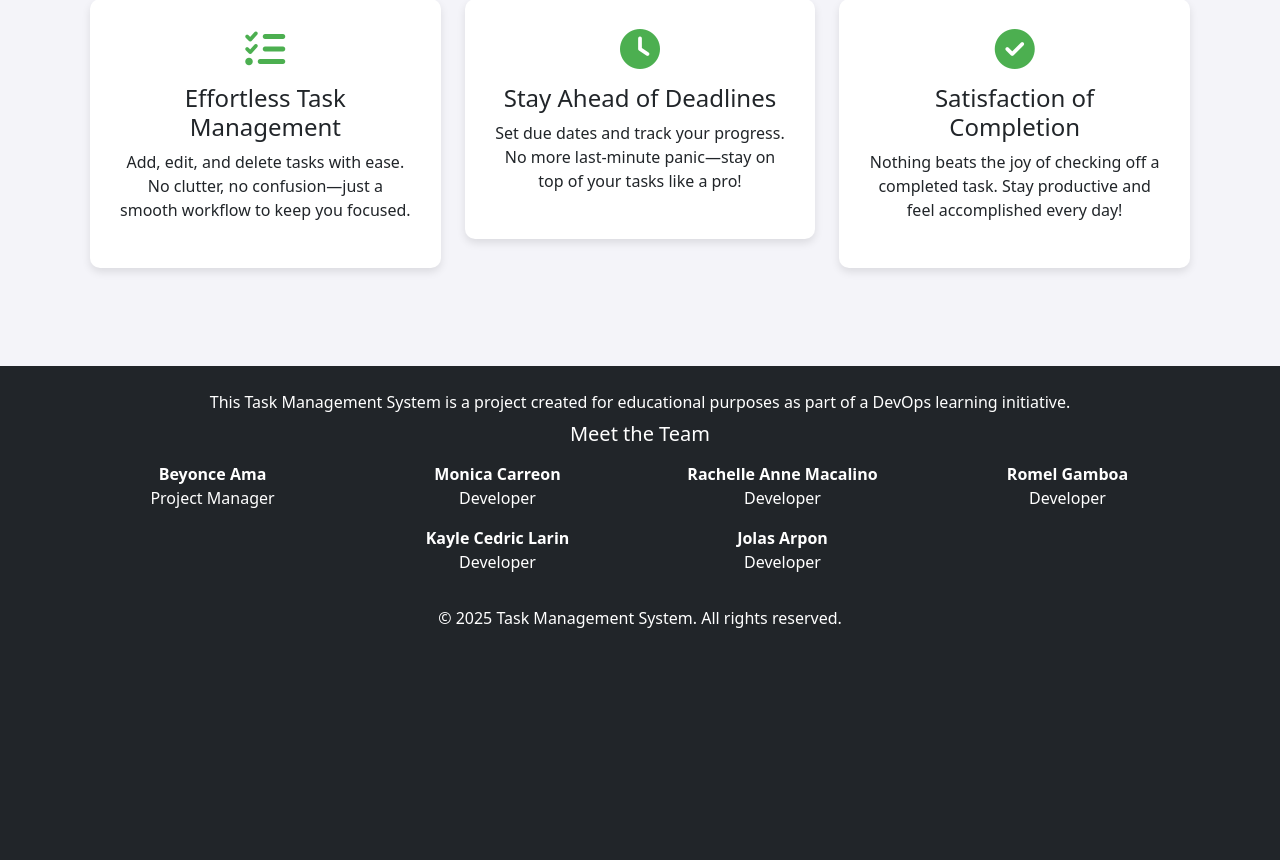
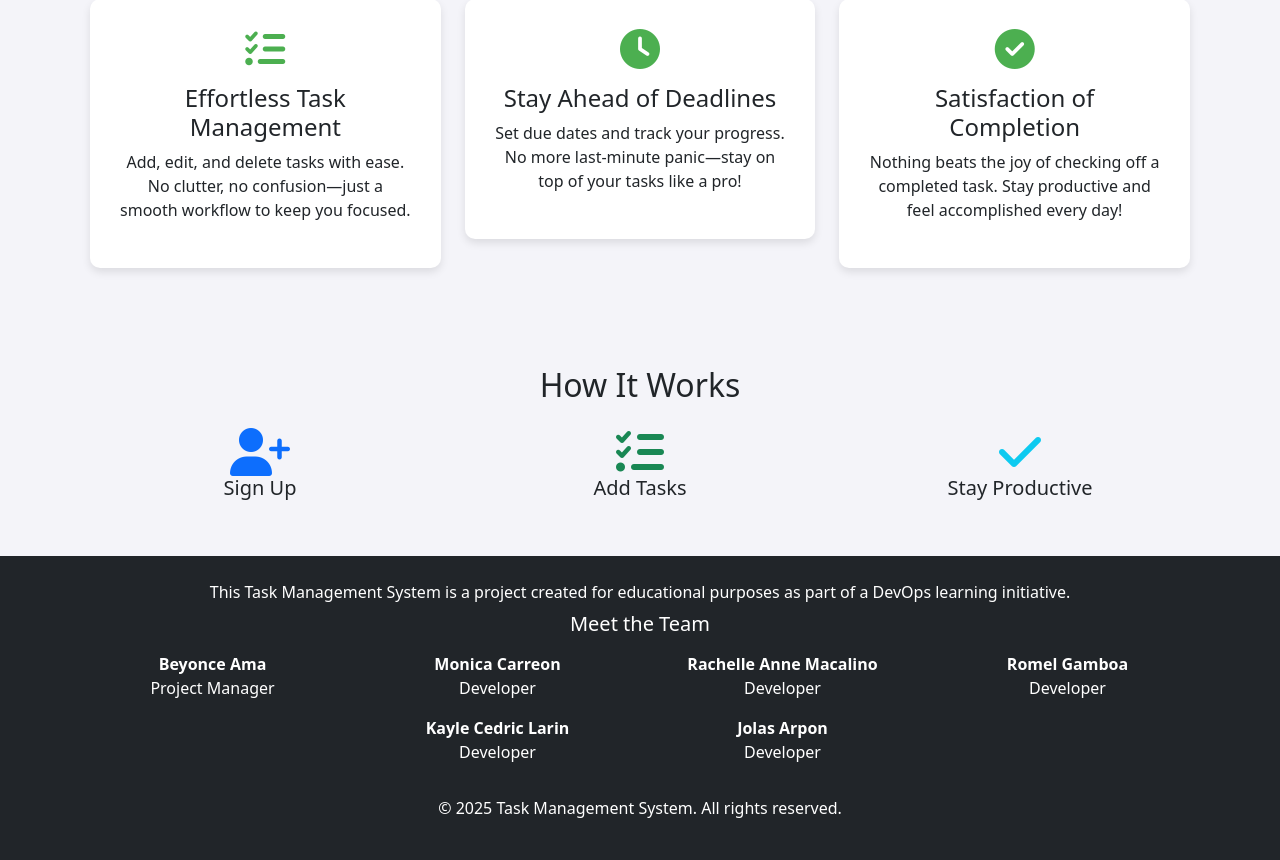
Before and after one commit to beyonce-ama/task-manager, a PHP site: page / in a window 1280 px wide. Shown: the part 374-1234 px from the top of the page. Before the commit the page ends 1002 px from the top, so only its background shows below. Run offline with PHP 8.4, Linux system fonts and the light colour scheme; some libraries are stand-ins or nearby versions.

Commit message:
editted by "Romel Gamboa""

```diff
--- a/index.php
+++ b/index.php
@@ -109,6 +109,24 @@
         </div>
     </div>
 
+    <div class="container mt-5">
+        <h2 class="text-center">How It Works</h2>
+        <div class="row text-center mt-4">
+            <div class="col-md-4">
+                <i class="fas fa-user-plus fa-3x text-primary"></i>
+                <h5>Sign Up</h5>
+            </div>
+            <div class="col-md-4">
+                <i class="fas fa-tasks fa-3x text-success"></i>
+                <h5>Add Tasks</h5>
+            </div>
+            <div class="col-md-4">
+                <i class="fas fa-check fa-3x text-info"></i>
+                <h5>Stay Productive</h5>
+            </div>
+        </div>
+    </div>
+
     <!-- Footer -->
     <footer class="footer mt-5 py-4 bg-dark text-white">
         <div class="container text-center">
```
